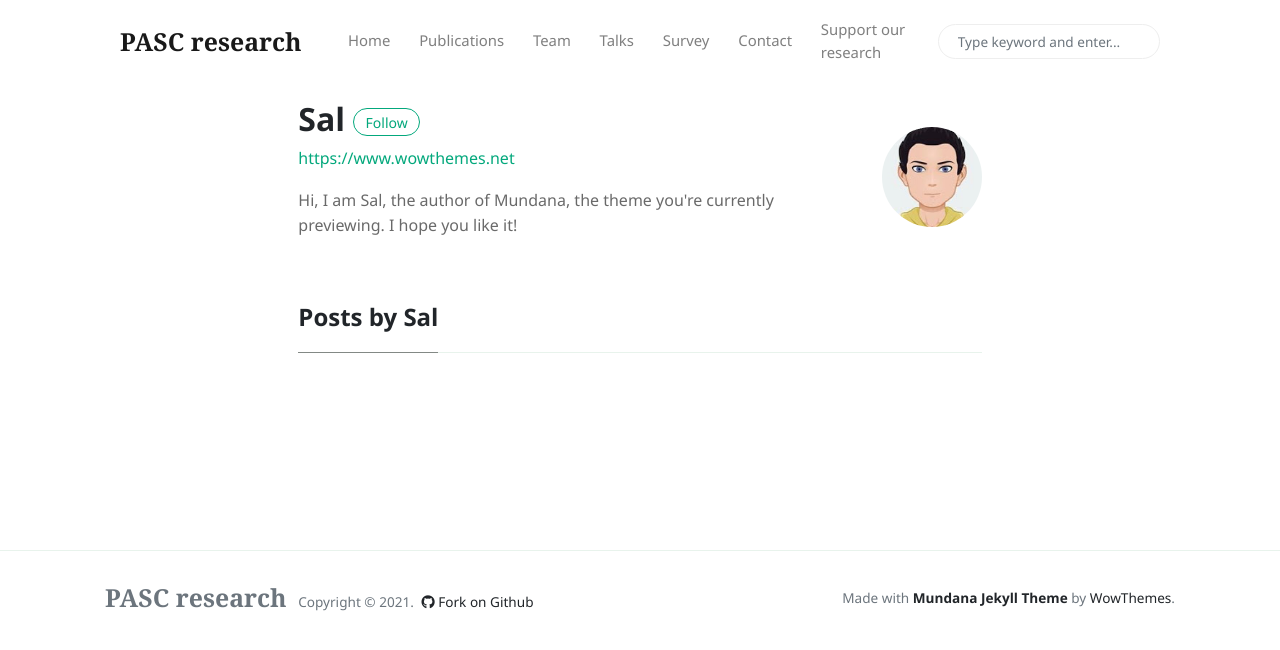
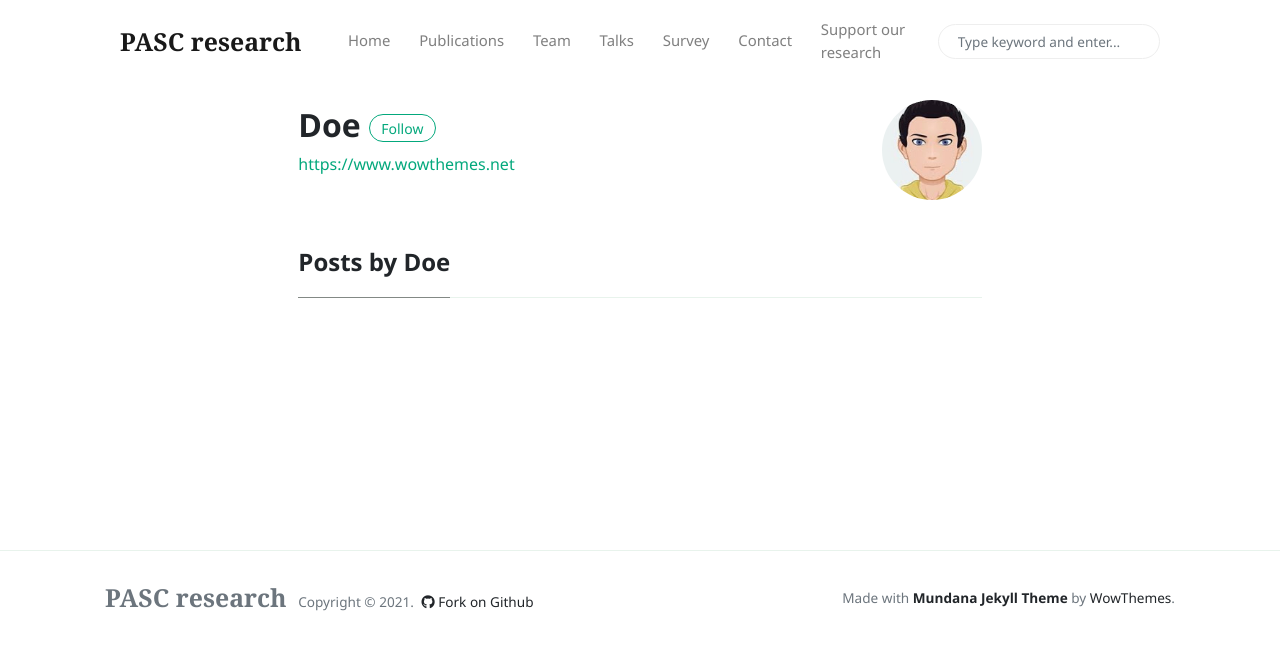
Before and after one commit to pasc-research/pasc-research.github.io, a Jekyll site: the page built from _pages/author-doe.html, in a window 1280 px wide. Shown: the top 650 px of the page. Built offline with Jekyll 4.4.1, drawn with Linux system fonts in a browser that asks for light colours; nearby versions of some CDN libraries.

Commit message:
fix rendering

```diff
--- a/_config.yml
+++ b/_config.yml
@@ -20,10 +20,10 @@ plugins:
 
 authors:
     sal:
-      name:           Sal
+      name:           Doe
       site:           https://www.wowthemes.net
       avatar:         /assets/images/avatar1.jpg
-      bio:            "Hi, I am Sal, the author of Mundana, the theme you're currently previewing. I hope you like it!"
+      bio:            "Bio"
       email:          wowthemesnet@gmail.com
       twitter:        https://twitter.com/wowthemesnet
 
@@ -31,7 +31,7 @@ authors:
       name:           Jane
       site:           https://www.wowthemes.net
       avatar:         /assets/images/avatar2.jpg
-      bio:            "Blogger, fashionista, love to explore new ideas and write on my morning coffee!"
+      bio:            "Bio"
       email:          fakemail@gmail.com
       twitter:        https://twitter.com/wowthemesnet
 
@@ -43,7 +43,7 @@ defaults:
       path: "_posts"
     values:
       layout: post
-      author: sal
+      author: doe
       avatar: /assets/images/avatar1.jpg
 
   # all pages
--- a/_pages/author-sal.html
+++ b/_pages/author-doe.html
@@ -1,7 +1,7 @@
 ---
-title: "Sal"
+title: "Doe"
 layout: default
-permalink: "/author-sal.html"
+permalink: "/author-doe.html"
 ---
 <div class="container">
 <div class="row justify-content-center">
@@ -10,7 +10,7 @@ permalink: "/author-sal.html"
             <div class="col-md-9">
                 <h2 class="font-weight-bold">{{page.title}} <span class="small btn btn-outline-success btn-sm btn-round"><a href="{{ site.authors.sal.twitter }}">Follow</a></span></h2>
                 <p><a href="{{ site.authors.sal.site }}">{{ site.authors.sal.site }}</a></p>
-                <p class="excerpt">{{ site.authors.sal.bio }}</p>
+                <p class="excerpt">{{ site.authors.doe.bio }}</p>
             </div>
             <div class="col-md-3 text-right">
                 <img alt="{{ site.authors.sal.name }}" src="{{site.baseurl}}/{{ site.authors.sal.avatar }}" class="rounded-circle" height="100" width="100">
```
Also changed, not shown: _posts/2019-01-19-markup-example.md (+1 -1 lines).
